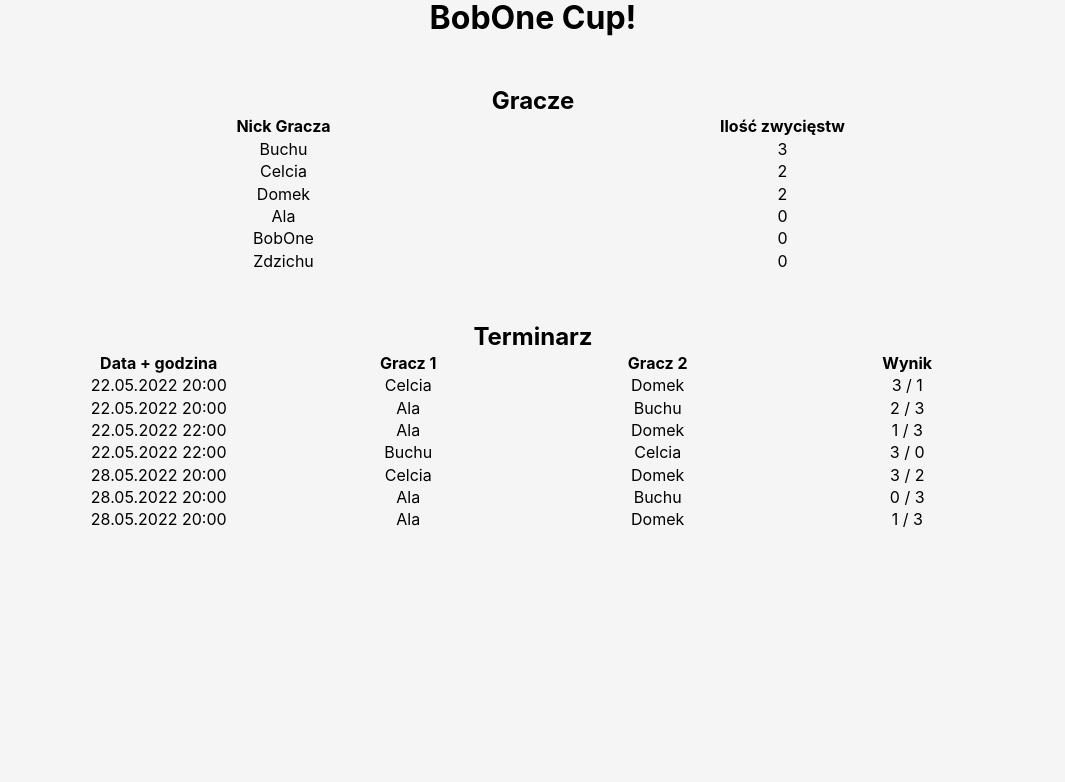
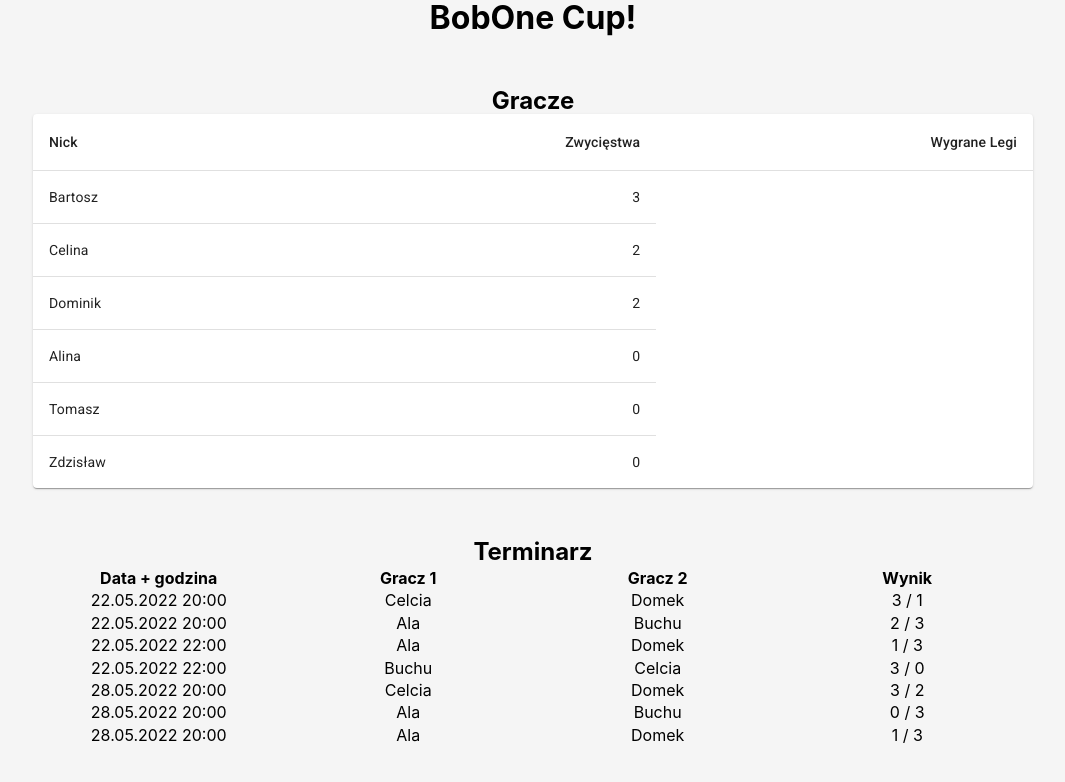
Before and after one commit to KamilStawik/dart-table, a React (Create React App) app: page / in a window 1280 px wide. Shown: the top 782 px of the page, without its empty margins (107-1172 px from the left). Built offline with nearby package versions, Linux system fonts and the light colour scheme.

Commit message:
material DataTable added to project

```diff
--- a/package.json
+++ b/package.json
@@ -4,6 +4,9 @@
   "private": true,
   "homepage": "https://kamilstawik.github.io/dart-table/",
   "dependencies": {
+    "@emotion/react": "^11.10.0",
+    "@emotion/styled": "^11.10.0",
+    "@mui/material": "^5.9.2",
     "@testing-library/jest-dom": "^5.16.4",
     "@testing-library/react": "^13.2.0",
     "@testing-library/user-event": "^13.5.0",
--- a/public/index.html
+++ b/public/index.html
@@ -8,6 +8,10 @@
     <meta
       name="description"
       content="Web site created using create-react-app"
+    />
+    <link
+      rel="stylesheet"
+      href="https://fonts.googleapis.com/css?family=Roboto:300,400,500,700&display=swap"
     />
     <link rel="apple-touch-icon" href="%PUBLIC_URL%/logo192.png" />
     <!--
--- a/src/components/PlayersTable.js
+++ b/src/components/PlayersTable.js
@@ -1,19 +1,51 @@
 import players from "../content/players";
 import matchHistory from "../content/matchHistory";
 import { getRanking } from "../content/ranking";
+import { DataGrid } from '@mui/x-data-grid';
+import { Paper, Table, TableBody, TableCell, TableContainer, TableHead, TableRow } from "@mui/material";
 
 const PlayersTable = (props) => {
   const tableColumnsNumber = 2;
   const ranking = getRanking(players, matchHistory);
   console.log('Ranking:', ranking)
 
+  const columns = [
+    { field: 'id', headerName: 'ID', width: 80 },
+    { field: 'firstName', headerName: 'Imię', width: 130 },
+    { field: 'playerWins', headerName: 'Zwycięstwa', width: 200 },
+  ];
+
 
   return (
     <div style={{ width: "1000px", margin: "auto" }}>
+      {console.log('DataGrid ranking:', ranking)}
 
-      <h2 style={{ width: "max-content", margin: "auto", marginTop: "50px"}}> {props.title}</h2>
+      <h2 style={{ width: "max-content", margin: "auto", marginTop: "50px" }}> {props.title}</h2>
 
-      <table style={{ width: "1000px" }}>
+      <TableContainer component={Paper}>
+        <Table sx={{ minWidth: 600 }} aria-label="simple table">
+          <TableHead>
+            <TableRow>
+              <TableCell>Nick</TableCell>
+              <TableCell align="right">Zwycięstwa</TableCell>
+              <TableCell align="right">Wygrane Legi</TableCell>
+            </TableRow>
+          </TableHead>
+          <TableBody>
+            {ranking.map((rankingPosition) => (
+              <TableRow
+                key={rankingPosition.firstName}
+                sx={{ '&:last-child td, &:last-child th': { border: 0 } }}
+              >
+                <TableCell component="th" scope="row">{rankingPosition.firstName}</TableCell>
+                <TableCell align="right">{rankingPosition.playerWins}</TableCell>
+              </TableRow>
+            ))}
+          </TableBody>
+        </Table>
+      </TableContainer>
+
+      {/* <table style={{ width: "1000px" }}>
         <tbody>
           <tr>
             <th style={{ width: `${1000 / tableColumnsNumber}px` }}> Nick Gracza</th>
@@ -26,7 +58,7 @@
             </tr>
           ))}
         </tbody>
-      </table>
+      </table> */}
     </div>
   );
 };
```
